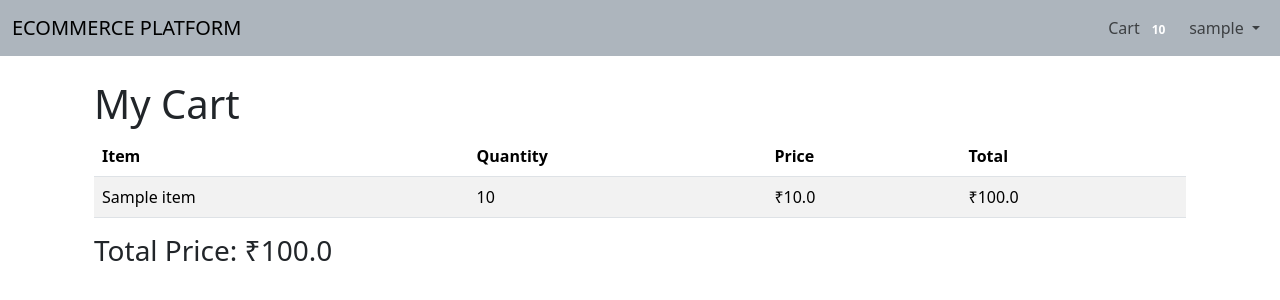
After one commit to Shamit2105/woc7.0-django-ecommerce-Shamit, a Django app: page /orders/cart/ in a window 1280 px wide. The commit adds this page. Shown: the top 300 px of the page. Run offline with Django 5.2, Linux system fonts and the light colour scheme; a user stored in the database is signed in; tables that the repository leaves empty hold one stand-in row (values such as "Sample post").

Commit message:
creating a cart create view and cartlistview with live cart items tracking using context processor

```diff
--- a/orders/admin.py
+++ b/orders/admin.py
@@ -1,6 +1,6 @@
 from django.contrib import admin
 
-from .forms import UserOrderForm,CartForm
+from .forms import UserOrderForm
 from .models import UserOrder, Cart
 
 class UserOrderAdmin(admin.ModelAdmin):
@@ -10,7 +10,6 @@ class UserOrderAdmin(admin.ModelAdmin):
 admin.site.register(UserOrder, UserOrderAdmin)
 
 class CartOrderAdmin(admin.ModelAdmin):
-    add_form = CartForm
     model = Cart
-    list_display = ['item', 'quantity', 'in_stock']
+    list_display = ['user','item', ]
 admin.site.register(Cart, CartOrderAdmin)
--- /dev/null
+++ b/orders/context_processors.py
@@ -0,0 +1,8 @@
+from django.db import models
+from .models import Cart
+
+def cart_item_count(request):
+    if request.user.is_authenticated:
+        total_quantity = Cart.objects.filter(user=request.user).aggregate(total=models.Sum('quantity'))['total'] or 0
+        return {'cart_item_count': total_quantity}
+    return {'cart_item_count': 0}
--- a/orders/forms.py
+++ b/orders/forms.py
@@ -25,8 +25,3 @@ class UserOrderForm(forms.ModelForm):
         if commit:
             order.save()
         return order
-
-class CartForm(forms.ModelForm):
-    class Meta:
-        model = Cart
-        fields = ['quantity']
--- a/orders/models.py
+++ b/orders/models.py
@@ -1,7 +1,7 @@
 from django.db import models
 from users.models import CustomUser
 from products.models import Item
-from datetime import timedelta,timezone
+from datetime import timedelta
 
 class UserOrder(models.Model):
     ordered_by = models.ForeignKey(CustomUser, on_delete=models.CASCADE)
@@ -21,8 +21,7 @@ class UserOrder(models.Model):
 
     def get_total_price(self):
         return self.quantity * self.item_ordered.price
-    def get_total_price(self):
-        return self.quantity * self.price
+
 
     def get_delivery_date(self):
         return self.date + timedelta(days=7)  # Assuming a fixed delivery time of 7 days
@@ -33,16 +32,15 @@ class UserOrder(models.Model):
         return f'BILL-{self.id:08d}'
 
 
+
+
 class Cart(models.Model):
+    user = models.ForeignKey(CustomUser, on_delete=models.CASCADE,null=True)
     item = models.ForeignKey(Item, on_delete=models.CASCADE)
-    quantity = models.PositiveIntegerField(default=1)
-    in_stock = models.BooleanField(default=True)
+    quantity = models.PositiveIntegerField(default=0)
 
-    def not_in_stock(self):
-        if self.quantity > self.item.stock:
-            self.in_stock = False
-            self.save()
-        return self.in_stock
+    def get_total_price(self):
+        return self.item.discounted_price() * self.quantity
 
     def __str__(self):
-        return f'{self.quantity} {self.item}'
+        return f'{self.user.username} - {self.item.name} - '
--- a/orders/urls.py
+++ b/orders/urls.py
@@ -1,8 +1,10 @@
 from django.urls import path
-from .views import UserOrderCreateView,UserOrderBillView,UserOrderListView
+from .views import UserOrderCreateView,UserOrderBillView,UserOrderListView,AddToCartView,CartListView
 
 urlpatterns = [
     path('order/<int:item_id>/', UserOrderCreateView.as_view(), name='order'),
     path('bill/<int:pk>/', UserOrderBillView.as_view(), name='order_bill'),
     path('my-orders/', UserOrderListView.as_view(), name='my_orders'),
+    path('add-to-cart/<int:item_id>/', AddToCartView.as_view(), name='add_to_cart'),
+    path('cart/', CartListView.as_view(), name='cart'),
 ]
--- a/orders/views.py
+++ b/orders/views.py
@@ -2,11 +2,15 @@ from django.urls import reverse_lazy, reverse
 from django.shortcuts import get_object_or_404, redirect
 from django.views.generic.edit import CreateView
 from django.views.generic import DetailView,ListView
+from django.views import View
+from django.contrib.auth.mixins import LoginRequiredMixin
+from django.contrib import messages
+
+
+from products.models import Item
 from .forms import UserOrderForm
-from .models import UserOrder
-from products.models import Item
+from .models import UserOrder,Cart
 from .mixins import CustomerRequiredMixin
-from django.contrib.auth.mixins import LoginRequiredMixin
 
 class UserOrderCreateView(CustomerRequiredMixin, CreateView):
     model = UserOrder
@@ -36,7 +40,7 @@ class UserOrderCreateView(CustomerRequiredMixin, CreateView):
         form.save()
         return redirect('order_bill', pk=form.instance.pk)
 
-class UserOrderBillView(DetailView):
+class UserOrderBillView(LoginRequiredMixin,DetailView):
     model = UserOrder
     template_name = 'userorder_bill.html'
     context_object_name = 'order'
@@ -48,3 +52,27 @@ class UserOrderListView(LoginRequiredMixin, ListView):
 
     def get_queryset(self):
         return UserOrder.objects.filter(ordered_by=self.request.user).order_by('-date')
+
+class AddToCartView(LoginRequiredMixin, View):
+    def post(self, request, *args, **kwargs):
+        item_id = self.kwargs.get('item_id')
+        item = get_object_or_404(Item, id=item_id)
+        cart_item, created = Cart.objects.get_or_create(user=request.user, item=item)
+        if not created:
+            cart_item.quantity += 1
+            cart_item.save()
+        return redirect('home')
+
+class CartListView(LoginRequiredMixin, ListView):
+    model = Cart
+    template_name = 'cart_list.html'
+    context_object_name = 'cart_items'
+
+    def get_queryset(self):
+        return Cart.objects.filter(user=self.request.user)
+
+    def get_context_data(self, **kwargs):
+        context = super().get_context_data(**kwargs)
+        total_price = sum(item.get_total_price() for item in context['cart_items'])
+        context['total_price'] = total_price
+        return context
--- a/templates/_base.html
+++ b/templates/_base.html
@@ -53,6 +53,10 @@
                     </li>
                     {% endif %}
                     {% if user.is_authenticated %}
+                    <a class="nav-link" href="{% url 'cart' %}">
+                        <i class="fas fa-shopping-cart"></i> Cart
+                        <span class="badge badge-pill badge-primary">{{ cart_item_count }}</span>
+                    </a>
                     <li class="nav-item dropdown">
                         <a
                             class="nav-link dropdown-toggle"
--- /dev/null
+++ b/templates/cart_list.html
@@ -0,0 +1,32 @@
+{% extends '_base.html' %}
+
+{% block title %}
+My Cart
+{% endblock title %}
+
+{% block content %}
+<div class="container mt-4">
+    <h1>My Cart</h1>
+    <table class="table table-striped">
+        <thead>
+            <tr>
+                <th>Item</th>
+                <th>Quantity</th>
+                <th>Price</th>
+                <th>Total</th>
+            </tr>
+        </thead>
+        <tbody>
+            {% for cart_item in cart_items %}
+            <tr>
+                <td>{{ cart_item.item.name }}</td>
+                <td>{{ cart_item.quantity }}</td>
+                <td>₹{{ cart_item.item.discounted_price }}</td>
+                <td>₹{{ cart_item.get_total_price }}</td>
+            </tr>
+            {% endfor %}
+        </tbody>
+    </table>
+    <h3>Total Price: ₹{{ total_price }}</h3>
+</div>
+{% endblock content %}
--- a/templates/home.html
+++ b/templates/home.html
@@ -30,6 +30,12 @@ Home
                     <span class="discounted-price">₹{{ item.discounted_price }}</span>
                     {% if user.user_type == "customer" or user.is_authenticated == False %}
                     <a href="{% url 'order' item.pk %}" class="btn btn-primary">Order</a>
+                    <form method="post" action="{% url 'add_to_cart' item.pk %}">
+                        {% csrf_token %}
+                        <br>
+
+                        <button type="submit" class="btn btn-primary">Add to Cart</button>
+                    </form>
                     {% endif %}
                 </div>
             </div>
--- a/woc/settings.py
+++ b/woc/settings.py
@@ -68,6 +68,7 @@ TEMPLATES = [
                 'django.template.context_processors.request',
                 'django.contrib.auth.context_processors.auth',
                 'django.contrib.messages.context_processors.messages',
+                'orders.context_processors.cart_item_count',
             ],
         },
     },
```
Also changed, not shown: orders/migrations/0004_cart_price.py (added), orders/migrations/0005_remove_cart_in_stock_remove_cart_price_and_more.py (added), orders/migrations/0006_cart_quantity.py (added).
